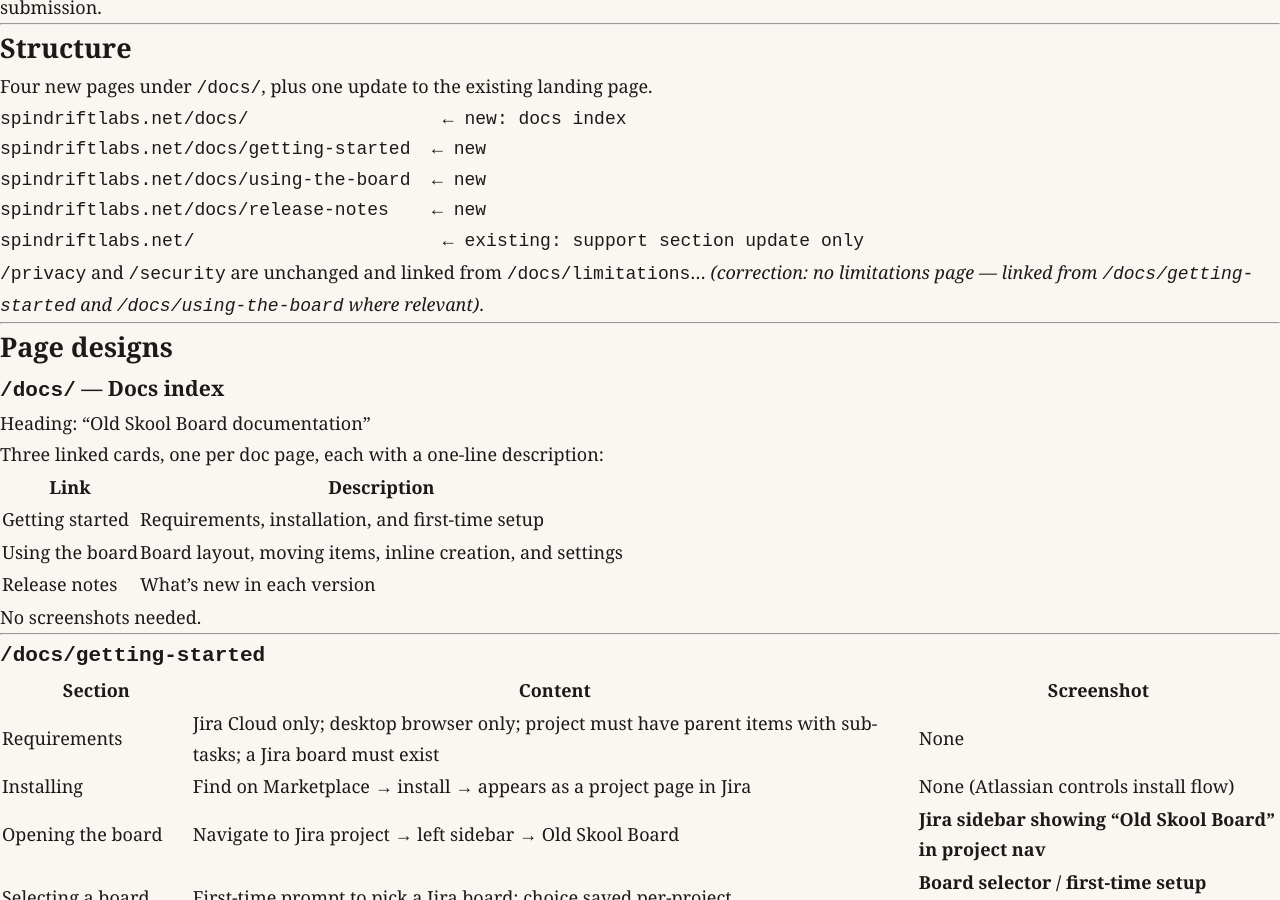
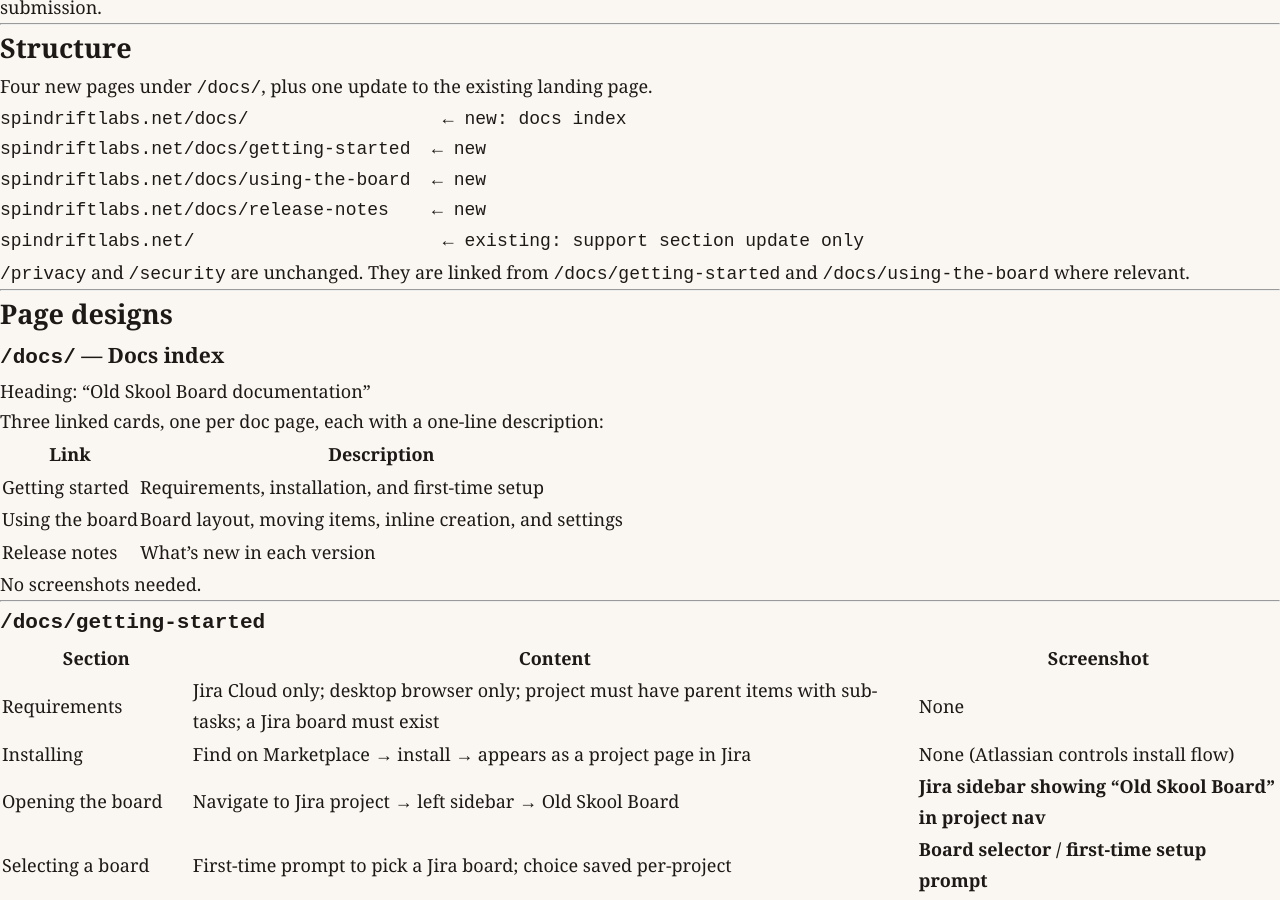
Before and after one commit to spindriftlabs/spindriftlabs.github.io, a Jekyll site: the page built from docs/superpowers/specs/2026-04-13-support-docs-design.md, in a window 1280 px wide and 900 px high, scrolled down 316 px. Built offline with Jekyll 4.4.1, drawn with Linux system fonts in a browser that asks for light colours; our own code applies the rules of GitHub Pages for plain Markdown files.

Commit message:
Fix stray correction note in support docs spec

````diff
--- a/docs/superpowers/specs/2026-04-13-support-docs-design.md
+++ b/docs/superpowers/specs/2026-04-13-support-docs-design.md
@@ -24,7 +24,7 @@
 spindriftlabs.net/                       ← existing: support section update only
 ```
 
-`/privacy` and `/security` are unchanged and linked from `/docs/limitations`... *(correction: no limitations page — linked from `/docs/getting-started` and `/docs/using-the-board` where relevant)*.
+`/privacy` and `/security` are unchanged. They are linked from `/docs/getting-started` and `/docs/using-the-board` where relevant.
 
 ---
 
````
